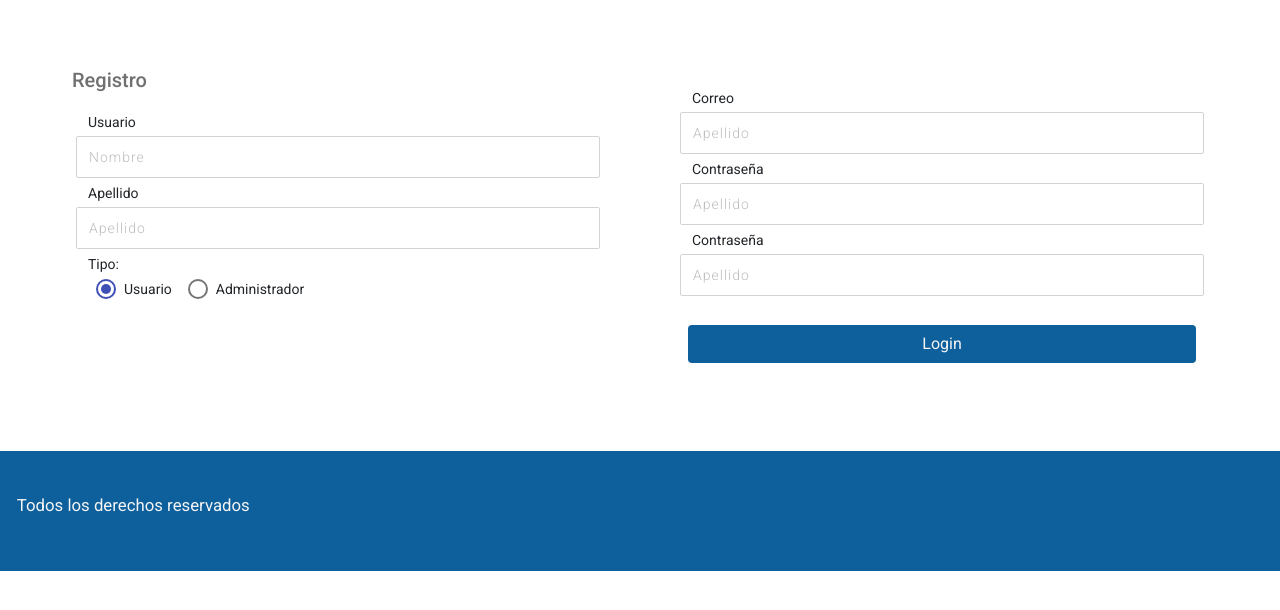
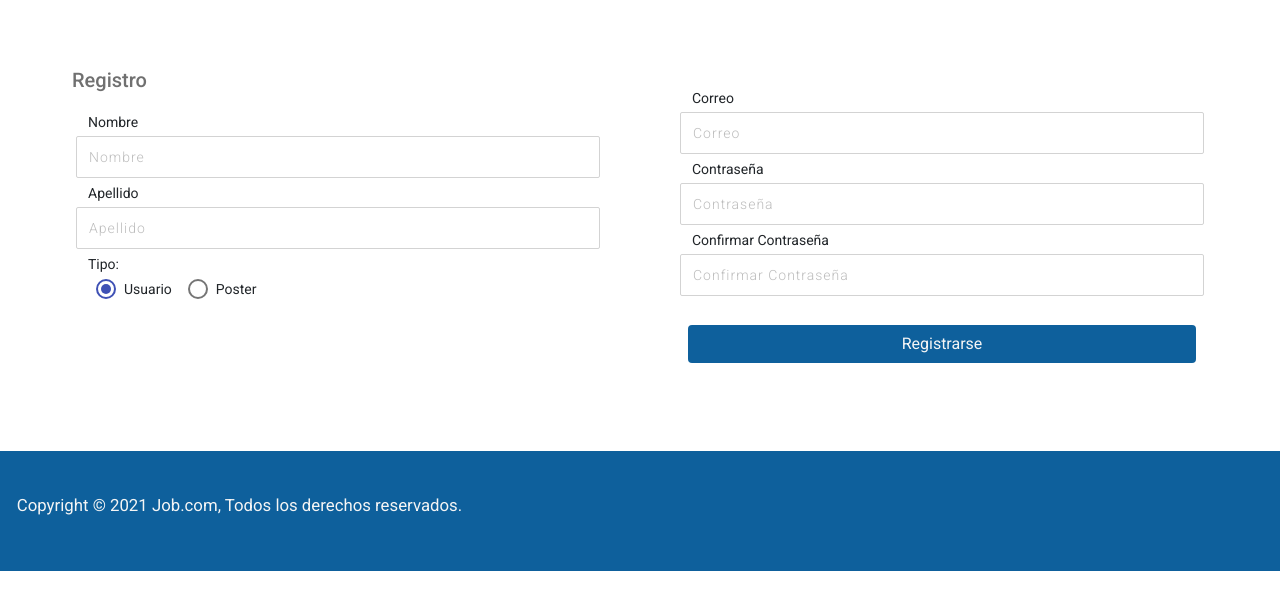
Before and after one commit to JuniorSamuel/WEB, an Angular app: page /Registro in a window 1280 px wide. Shown: the top 610 px of the page. Built offline with nearby package versions, Linux system fonts and the light colour scheme.

Commit message:
correcion de escritura

```diff
--- a/src/app/compomente/pie/pie.component.html
+++ b/src/app/compomente/pie/pie.component.html
@@ -1,3 +1,3 @@
 <footer class="bg-blue-p mt-4">
-    <P>Todos los derechos reservados</P>
+    <P> Copyright © 2021 Job.com, Todos los derechos reservados.</P>
 </footer>
--- a/src/app/vista/registro/registro.component.html
+++ b/src/app/vista/registro/registro.component.html
@@ -5,7 +5,7 @@
                 <div class="card1 px-4">
                     <h2 class="t-2">Registro</h2>
                     <div class="row px-3">
-                        <label for="nombre" class="mb-1">Usuario</label>
+                        <label for="nombre" class="mb-1">Nombre</label>
                         <input type="text" name="nombre" id="nombre" placeholder="Nombre">
                     </div>
                     <div class="row px-3">
@@ -16,7 +16,7 @@
                         <label for="tipo" class="mb-1">Tipo:</label>
                         <mat-radio-group aria-label="Select an option">
                             <mat-radio-button value="1" class="px-2 bg-radio-blup" checked>Usuario</mat-radio-button>
-                            <mat-radio-button value="2" class="px-2 bg-radio-blup">Administrador</mat-radio-button>
+                            <mat-radio-button value="2" class="px-2 bg-radio-blup">Poster</mat-radio-button>
                         </mat-radio-group>
                     </div>
                 </div>
@@ -25,19 +25,19 @@
                 <div class="card1 px-4 py-4">
                     <div class="row px-3">
                         <label for="correo" class="mb-1">Correo</label>
-                        <input type="text" name="nombre" id="correo" placeholder="Apellido">
+                        <input type="text" name="nombre" id="correo" placeholder="Correo">
                     </div>
                     <div class="row px-3">
                         <label for="contrasena" class="mb-1">Contraseña</label>
-                        <input type="password" name="nombre" id="contrasena" placeholder="Apellido">
+                        <input type="password" name="nombre" id="contrasena" placeholder="Contraseña">
                     </div>
                     <div class="row px-3">
-                        <label for="contrasena2" class="mb-1">Contraseña</label>
-                        <input type="password" name="nombre" id="contrasena2" placeholder="Apellido">
+                        <label for="contrasena2" class="mb-1">Confirmar Contraseña</label>
+                        <input type="password" name="nombre" id="contrasena2" placeholder="Confirmar Contraseña">
                     </div>
                 </div>
                 <div class="row mb-3 px-5">
-                    <button type="submit" class="btn bg-blue-p text-center">Login</button>
+                    <button type="submit" class="btn bg-blue-p text-center">Registrarse</button>
                 </div>
             </div>
         </div>
```
